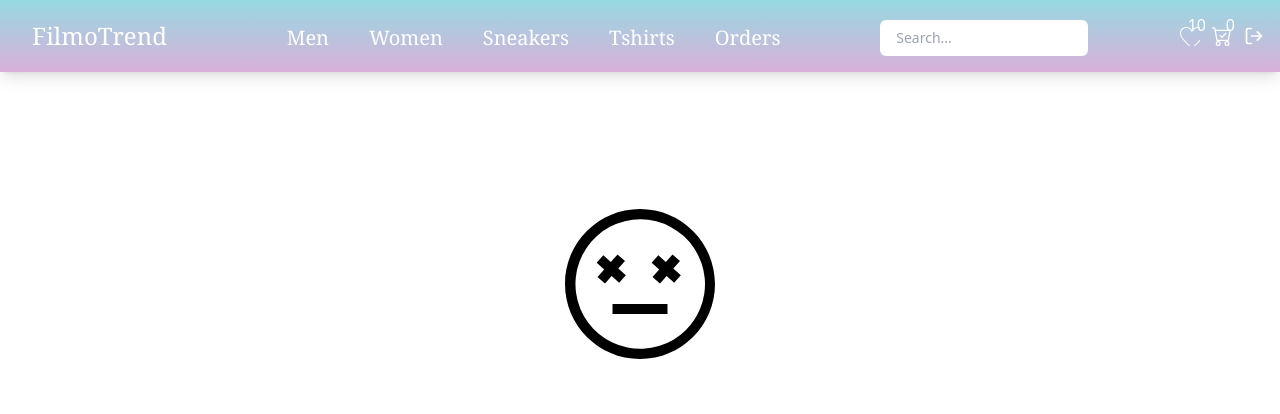
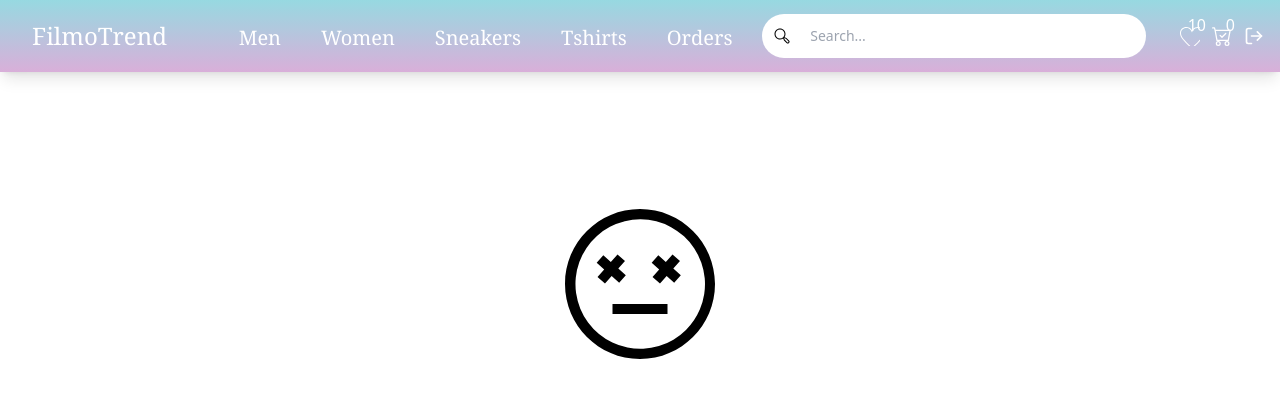
Before and after one commit to DwightRitam/django-ecommerce, a Django app: page /user/orders/ in a window 1280 px wide. Shown: the top 414 px of the page. Run offline with Django 4.2, Linux system fonts and the light colour scheme; the visitor is signed in with stand-in values (Sample User, id 1).

Commit message:
search button

```diff
--- a/ecommerce/urls.py
+++ b/ecommerce/urls.py
@@ -18,7 +18,7 @@ from django.contrib import admin
 from django.urls import include, path
 
 from accounts.views import *
-from products.views import cart,add_to_cart
+from products.views import cart,add_to_cart,search_page
 from django.contrib.staticfiles.urls import staticfiles_urlpatterns
 from django.conf import settings
 from django.conf.urls.static import static
@@ -27,6 +27,7 @@ urlpatterns = [
     path('login/', login_page , name="login_page"),
     path('sign/', signin_page , name="signin_page"),
     path('logout', logout_page , name="logout_page"),
+    path('searchpage/query', search_page , name="search_page"),
     path('cart', cart , name="cart"),
     path("add_to_cart/<uid>",add_to_cart,name="add_to_cart"),
     path('', include("products.urls")),
--- a/products/views.py
+++ b/products/views.py
@@ -28,6 +28,27 @@ def get_categories(request,category_type):
         "categories":categories
     }
     return render(request, 'category.html',context)
+
+def search_page(request):
+
+    search=request.GET.get('search')
+
+    products=Product.objects.filter(product_name__icontains=search)
+        # print(search)
+        # print(products)
+    products_has=False
+    if products.exists():
+            products_has=True
+    else:
+            products_has=False
+    context={
+            "products": products,
+            "products_has":products_has,
+            "search": search
+
+    }
+    return render(request, 'search.html',context)
+
 def details_page(request,slug):
     product=Product.objects.get(slug=slug)
 
--- a/static/src/styles.css
+++ b/static/src/styles.css
@@ -568,6 +568,10 @@ video {
   }
 }
 
+.visible {
+  visibility: visible;
+}
+
 .collapse {
   visibility: collapse;
 }
@@ -588,6 +592,11 @@ video {
   position: relative;
 }
 
+.inset-y-0 {
+  top: 0px;
+  bottom: 0px;
+}
+
 .left-0 {
   left: 0px;
 }
@@ -618,6 +627,14 @@ video {
 
 .top-full {
   top: 100%;
+}
+
+.right-\[5px\] {
+  right: 5px;
+}
+
+.right-\[10px\] {
+  right: 10px;
 }
 
 .z-\[1000\] {
@@ -749,6 +766,10 @@ video {
   margin-top: 20px;
 }
 
+.mb-12 {
+  margin-bottom: 3rem;
+}
+
 .block {
   display: block;
 }
@@ -897,6 +918,10 @@ video {
   width: 75%;
 }
 
+.w-\[32\%\] {
+  width: 32%;
+}
+
 .max-w-md {
   max-width: 28rem;
 }
@@ -919,6 +944,10 @@ video {
 
 .border-collapse {
   border-collapse: collapse;
+}
+
+.transform {
+  transform: translate(var(--tw-translate-x), var(--tw-translate-y)) rotate(var(--tw-rotate)) skewX(var(--tw-skew-x)) skewY(var(--tw-skew-y)) scaleX(var(--tw-scale-x)) scaleY(var(--tw-scale-y));
 }
 
 @keyframes bounce {
@@ -1411,6 +1440,22 @@ video {
 
 .pt-6 {
   padding-top: 1.5rem;
+}
+
+.pl-12 {
+  padding-left: 3rem;
+}
+
+.pr-2 {
+  padding-right: 0.5rem;
+}
+
+.pl-8 {
+  padding-left: 2rem;
+}
+
+.pr-\[10px\] {
+  padding-right: 10px;
 }
 
 .text-left {
@@ -1757,6 +1802,12 @@ video {
   box-shadow: var(--tw-ring-offset-shadow), var(--tw-ring-shadow), var(--tw-shadow, 0 0 #0000);
 }
 
+.focus\:ring:focus {
+  --tw-ring-offset-shadow: var(--tw-ring-inset) 0 0 0 var(--tw-ring-offset-width) var(--tw-ring-offset-color);
+  --tw-ring-shadow: var(--tw-ring-inset) 0 0 0 calc(3px + var(--tw-ring-offset-width)) var(--tw-ring-color);
+  box-shadow: var(--tw-ring-offset-shadow), var(--tw-ring-shadow), var(--tw-shadow, 0 0 #0000);
+}
+
 .focus\:ring-gray-800:focus {
   --tw-ring-opacity: 1;
   --tw-ring-color: rgb(31 41 55 / var(--tw-ring-opacity));
@@ -1907,6 +1958,11 @@ video {
     border-color: rgb(167 139 250 / var(--tw-border-opacity));
   }
 
+  .focus\:dark\:bg-gray-900:focus {
+    --tw-bg-opacity: 1;
+    background-color: rgb(17 24 39 / var(--tw-bg-opacity));
+  }
+
   .dark\:focus\:text-white:focus {
     --tw-text-opacity: 1;
     color: rgb(255 255 255 / var(--tw-text-opacity));
@@ -1974,6 +2030,14 @@ video {
 
   .sm\:w-3\/4 {
     width: 75%;
+  }
+
+  .sm\:w-96 {
+    width: 24rem;
+  }
+
+  .sm\:w-\[10rem\] {
+    width: 10rem;
   }
 
   .sm\:max-w-md {
@@ -2029,6 +2093,19 @@ video {
     padding-bottom: 13rem;
   }
 
+  .sm\:py-3 {
+    padding-top: 0.75rem;
+    padding-bottom: 0.75rem;
+  }
+
+  .sm\:pl-12 {
+    padding-left: 3rem;
+  }
+
+  .sm\:pr-4 {
+    padding-right: 1rem;
+  }
+
   .sm\:text-2xl {
     font-size: 1.5rem;
     line-height: 2rem;
@@ -2097,6 +2174,10 @@ video {
     width: 100%;
   }
 
+  .md\:w-\[10rem\] {
+    width: 10rem;
+  }
+
   .md\:grid-cols-2 {
     grid-template-columns: repeat(2, minmax(0, 1fr));
   }
@@ -2204,6 +2285,10 @@ video {
 }
 
 @media (min-width: 1024px) {
+  .lg\:block {
+    display: block;
+  }
+
   .lg\:w-52 {
     width: 13rem;
   }
--- a/templates/base.html
+++ b/templates/base.html
@@ -51,21 +51,30 @@
         <a rel="noopener noreferrer" href="{% url 'get_by_genders' 'female' %}" class="flex items-center px-4 -mb-1  dark:border-transparent">Women</a>
       </li>
       <li class="flex">
-        <a rel="noopener noreferrer" href="{% url 'get_categories' 'sneakers' %}" class="flex items-center px-4 -mb-1  dark:border-transparent">Sneakers</a>
+        <a rel="noopener noreferrer" href="{% url 'get_categories' 'sneakers' %}" class="flex md:hidden lg:block items-center px-4 -mb-1  dark:border-transparent">Sneakers</a>
       </li>
       <li class="flex">
-        <a rel="noopener noreferrer" href="{% url 'get_categories' 'Tshirts' %}" class="flex items-center px-4 -mb-1  dark:border-transparent">Tshirts</a>
+        <a rel="noopener noreferrer" href="{% url 'get_categories' 'Tshirts' %}" class="flex md:hidden lg:block items-center px-4 -mb-1  dark:border-transparent">Tshirts</a>
       </li>
       <li class="flex">
         <a rel="noopener noreferrer" href="{% url 'order' %}" class="flex items-center px-4 -mb-1  dark:border-transparent">Orders</a>
       </li>
     </ul>
-    <button class="flex items-center md:px-3  -mb-1  dark:border-transparent" style="padding-right: 20px;">
+    <form action="/searchpage/query">
 
-      <input type="search" name="Search" placeholder="Search..."
-        class="w-[7rem] md:w-28 lg:w-52 pl-2 py-2  md:pl-4 text-black text-sm rounded-md  focus:outline-none   focus: focus:dark:border-violet-400">
-    </button>
-    <div class="flex items-center space-x-3  pr-4 text-white">
+			<div class="relative right-[10px] m-auto">
+				<span class="absolute inset-y-0 flex items-center pl-2 mx-auto">
+					<button type="submit"  title="Search"  class="p-1 focus:outline-none focus:ring">
+						<svg fill="currentColor" viewBox="0 0 512 512" class="w-4 h-4 text-black ">
+							<path d="M479.6,399.716l-81.084-81.084-62.368-25.767A175.014,175.014,0,0,0,368,192c0-97.047-78.953-176-176-176S16,94.953,16,192,94.953,368,192,368a175.034,175.034,0,0,0,101.619-32.377l25.7,62.2L400.4,478.911a56,56,0,1,0,79.2-79.195ZM48,192c0-79.4,64.6-144,144-144s144,64.6,144,144S271.4,336,192,336,48,271.4,48,192ZM456.971,456.284a24.028,24.028,0,0,1-33.942,0l-76.572-76.572-23.894-57.835L380.4,345.771l76.573,76.572A24.028,24.028,0,0,1,456.971,456.284Z"></path>
+						</svg>
+					</button>
+				</span>
+				<input type="search" name="search" placeholder="Search..." class="w-full text-black pl-8 py-3 sm:pl-12 text-sm rounded-full md:w-[10rem] xl:w-96 focus:outline-none dark:bg-gray-800 dark:text-gray-100 focus:dark:bg-gray-900">
+
+			</div>
+		</form>
+    <div class="flex items-center space-x-3 pr-[10px] sm:pr-4 text-white">
 
       <div class="relative">
         <span class="absolute top-[-13px] right-[-6px] ">10</span>
@@ -123,9 +132,9 @@
               <a href="{% url 'get_by_genders' 'female' %}" aria-current="true"
                 class="block border-b border-neutral-200 px-2 py-2 transition duration-150 ease-in-out  ">Women</a>
               <a href="{% url 'get_categories' 'sneakers' %}" aria-current="true"
-                class="block border-b border-neutral-200 px-2 py-2 transition duration-150 ease-in-out  ">Sneakers</a>
+                class="block border-b  border-neutral-200 px-2 py-2 transition duration-150 ease-in-out  ">Sneakers</a>
               <a href="{% url 'get_categories' 'Tshirts' %}" aria-current="true"
-                class="block border-b border-neutral-200 px-2 py-2 transition duration-150 ease-in-out  ">Tshirts</a>
+                class="block border-b   border-neutral-200 px-2 py-2 transition duration-150 ease-in-out  ">Tshirts</a>
               <a href="{% url 'order' %}"aria-current="true"
                 class="block border-b border-neutral-200 px-2 py-2 transition duration-150 ease-in-out  ">Orders</a>
 
@@ -229,4 +238,5 @@
 </script>
 
 
+
 </html>
--- a/templates/order.html
+++ b/templates/order.html
@@ -7,13 +7,13 @@
 {% if order_has %}
 <div class="py-8 px-4 md:px-6 2xl:px-20 2xl:container 2xl:mx-auto">
     <div class="flex justify-start item-start space-y-2 flex-col">
-        <h1 class="text-3xl dark:text-white text-center lg:text-4xl font-semibold leading-7 lg:leading-9 text-gray-800">Orders 🐱‍🚀🎁🧧</h1>
+        <h1 class="text-3xl dark:text-black text-center lg:text-4xl font-semibold leading-7 lg:leading-9 text-gray-800">Orders 🐱‍🚀🎁🧧</h1>
 
     </div>
     <div class="mt-10 flex flex-col xl:flex-row jusitfy-center items-stretch w-full xl:space-x-8 space-y-4 md:space-y-6 xl:space-y-0">
         <div class="flex flex-col justify-start items-start w-full space-y-4 md:space-y-6 xl:space-y-8">
-            <div class="flex flex-col justify-start items-start dark:bg-gray-800 bg-gray-50 px-4 py-4 md:py-6 md:p-6 xl:p-8 w-full">
-                <p class="text-lg md:text-xl dark:text-white font-semibold leading-6 xl:leading-5 text-gray-800">
+            <div class="flex flex-col justify-start items-start  bg-gray-50 px-4 py-4 md:py-6 md:p-6 xl:p-8 w-full">
+                <p class="text-lg md:text-xl dark:text-black font-semibold leading-6 xl:leading-5 text-gray-800">
                     {{request.user.first_name}}'s Orders</p>
                 {% for order in orders %}
                 {% for prod in order.cart.order_items.all %}
@@ -26,17 +26,17 @@
                     </div>
                     <div class="border-b border-gray-200 md:flex-row flex-col flex justify-between items-start w-full pb-8 space-y-4 md:space-y-0">
                         <div class="w-full flex flex-col justify-start items-start space-y-8">
-                            <h3 class="text-[15px] dark:text-white  font-semibold leading-6 text-gray-800">{{product.products.product_description}}</h3>
+                            <h3 class="text-[15px] dark:text-black  font-semibold leading-6 text-gray-800">{{product.products.product_description}}</h3>
                             <div class="flex justify-start items-start flex-col space-y-2">
-                                <p class="text-sm dark:text-white leading-none text-gray-800">Style:<span class="dark:text-gray-400 text-blue-700">{{product.products.product_name}} </span> </p>
-                                <p class="text-sm dark:text-white leading-none text-gray-700">Size: <span class="dark:text-gray-400 text-[15px] uppercase text-blue-700"> {{product.get_product_size}} </span> </p>
-                                <p class="text-sm dark:text-white leading-none text-gray-800">Color: <span class="dark:text-gray-400 text-blue-700">Light Blue</span> </p>
+                                <p class="text-sm dark:text-black leading-none text-gray-800">Style:<span class="dark:text-gray-400 text-blue-700">{{product.products.product_name}} </span> </p>
+                                <p class="text-sm dark:text-black leading-none text-gray-700">Size: <span class="dark:text-gray-400 text-[15px] uppercase text-blue-700"> {{product.get_product_size}} </span> </p>
+                                <p class="text-sm dark:text-black leading-none text-gray-800">Color: <span class="dark:text-gray-400 text-blue-700">Light Blue</span> </p>
                             </div>
                         </div>
                         <div class="flex justify-between space-x-8 items-start w-full">
-                            <p class="text-base dark:text-white xl:text-lg font-semibold leading-6 text-gray-800">{{product.products.category.category_name}}</p>
-                            <p class="text-base dark:text-white xl:text-lg leading-6 text-gray-800">01</p>
-                            <p class="text-base dark:text-white xl:text-lg leading-6">{{product.products.price}} </p>
+                            <p class="text-base dark:text-black xl:text-lg font-semibold leading-6 text-gray-800">{{product.products.category.category_name}}</p>
+                            <p class="text-base dark:text-black xl:text-lg leading-6 text-gray-800">01</p>
+                            <p class="text-base dark:text-black xl:text-lg leading-6">{{product.products.price}} </p>
                         </div>
                     </div>
                 </div>
```
Also changed, not shown: templates/search.html (added, +58 -0 lines).
